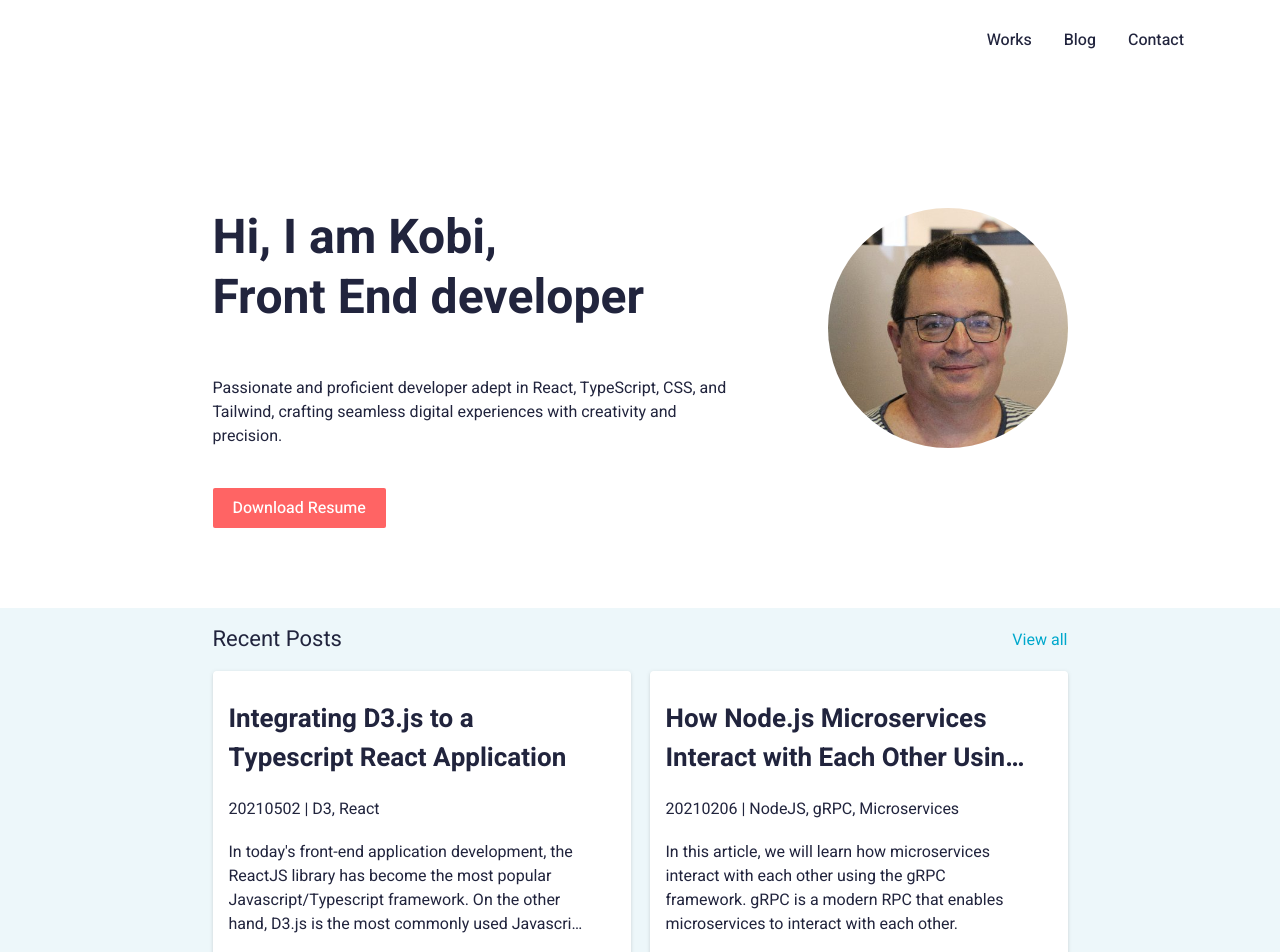
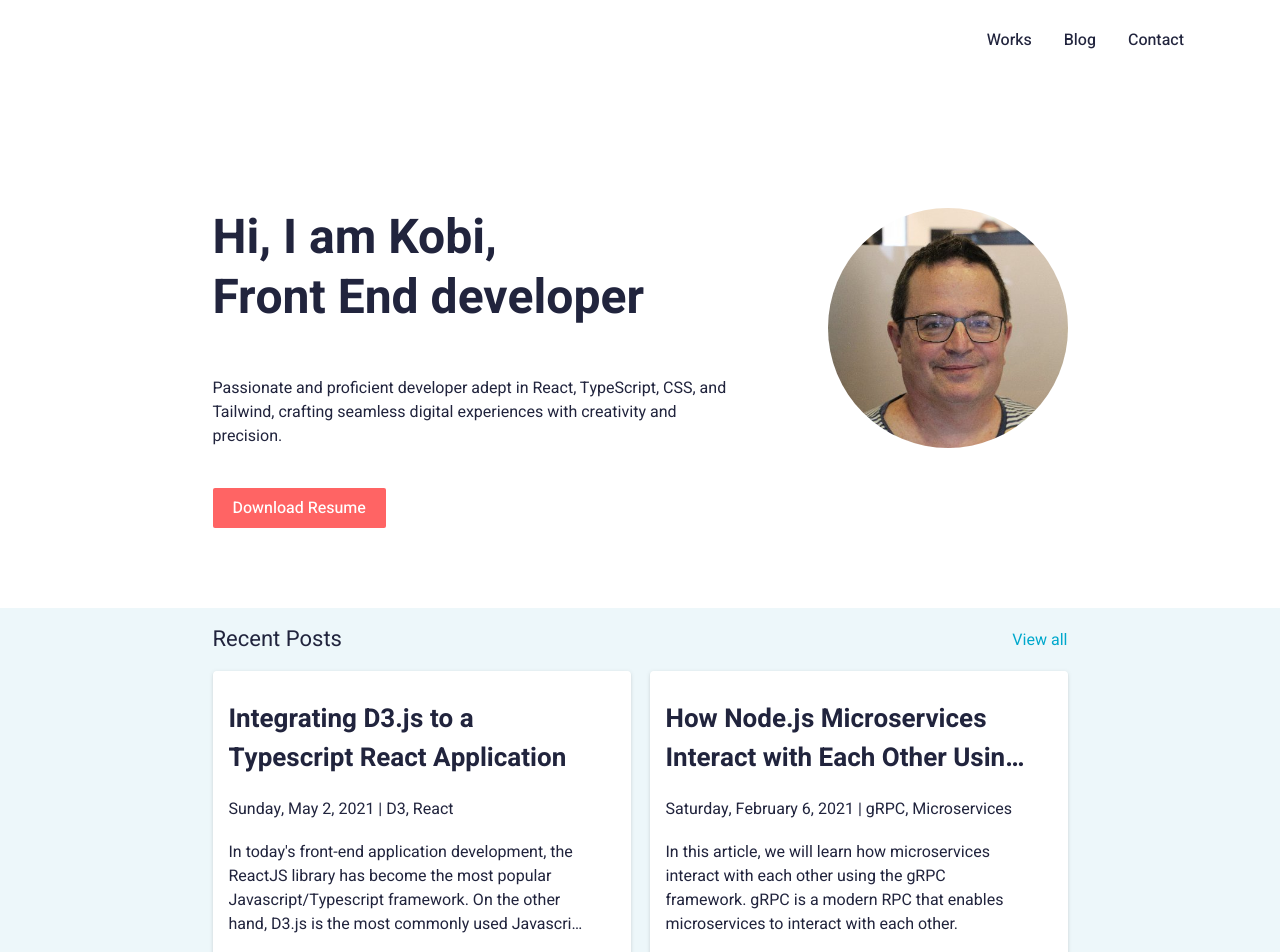
Before and after one commit to krasnoff/my-personal-web-app, a Next.js app: page / in a window 1280 px wide. Shown: the top 952 px of the page. Built offline with nearby package versions, Linux system fonts and the light colour scheme.

Commit message:
format date

```diff
--- a/app/page.tsx
+++ b/app/page.tsx
@@ -8,6 +8,17 @@ export default async function Home() {
   try {
     postData = await getJSONData('./json/posts.json') as Posts[];
     postData = postData.slice(0, 2);
+    postData.forEach(el => {
+      const options: Intl.DateTimeFormatOptions  = {
+        weekday: 'long',
+        year: 'numeric',
+        month: 'long',
+        day: 'numeric',
+      };
+
+      const dateObj: Date = new Date(el.publishDate);
+      el.publishDate = dateObj.toLocaleDateString("en-US", options);
+    })
   } catch (err) {
 
   }
@@ -41,7 +52,7 @@ export default async function Home() {
               {postData.map((post) => (
                 <div key={post.id} className="bg-white w-[26.125rem] h-[18.4375rem] rounded drop-shadow pt-[1.8rem] pb-[1.875rem] pl-[1rem] pr-[2.6875rem]">
                   <div className="font-bold text-[1.625rem] line-clamp-2">{post.title}</div>
-                  <div className=" pt-[1.2rem] pb-[1.2rem]">{post.publishDate.toString()}   |   {post.keyWords}</div>
+                  <div className=" pt-[1.2rem] pb-[1.2rem]">{post.publishDate as string}   |   {post.keyWords}</div>
                   <div className="line-clamp-4">
                     {post.text}
                   </div>
--- a/interfaces/posts.ts
+++ b/interfaces/posts.ts
@@ -1,7 +1,7 @@
 export interface Posts {
     id: number,
     title: string,
-    publishDate: Date,
+    publishDate: Date | string,
     text: string,
     url: string,
     keyWords: string
--- a/json/posts.json
+++ b/json/posts.json
@@ -2,7 +2,7 @@
     {
         "id": 1,
         "title": "Integrating D3.js to a Typescript React Application",
-        "publishDate": "20210502",
+        "publishDate": "2021-05-02T12:00:00Z",
         "text": "In today's front-end application development, the ReactJS library has become the most popular Javascript/Typescript framework.\nOn the other hand, D3.js is the most commonly used Javascript library for creating dynamic charts on the Web.\nIntegrating the two frameworks and more than that using the Typescript language can be a bit tricky. But it is absolutely possible. That is the purpose of this article.",
         "url": "https://medium.com/p/d77580756b20",
         "keyWords": "D3, React"
@@ -10,15 +10,15 @@
     {
         "id": 2,
         "title": "How Node.js Microservices Interact with Each Other Using gRPC",
-        "publishDate": "20210206",
+        "publishDate": "2021-02-06T12:00:00Z",
         "text": "In this article, we will learn how microservices interact with each other using the gRPC framework. gRPC is a modern RPC that enables microservices to interact with each other.",
         "url": "https://medium.com/p/34ccd2f86134",
-        "keyWords": "NodeJS, gRPC, Microservices"
+        "keyWords": "gRPC, Microservices"
     },
     {
         "id": 3,
         "title": "Getting Started With NFT Art",
-        "publishDate": "20210307",
+        "publishDate": "2021-03-07T12:00:00Z",
         "text": "In nowadays artists have a lot of alternatives. They can use the traditional canvas, but on the other hand, they can use PCs and various software such as Photoshop, 3dMax, etc.",
         "url": "https://medium.com/p/1f6790d1b08d",
         "keyWords": "NFT"
@@ -26,7 +26,7 @@
     {
         "id": 4,
         "title": "Getting started with SOLID Principles",
-        "publishDate": "20211016",
+        "publishDate": "2021-10-16T12:00:00Z",
         "text": "Today’s software applications are extremely complex. In many cases, a team of developers develops the application. Naturally, certain problems may arise...",
         "url": "https://medium.com/p/90d48cbe694",
         "keyWords": "SOLID"
```
